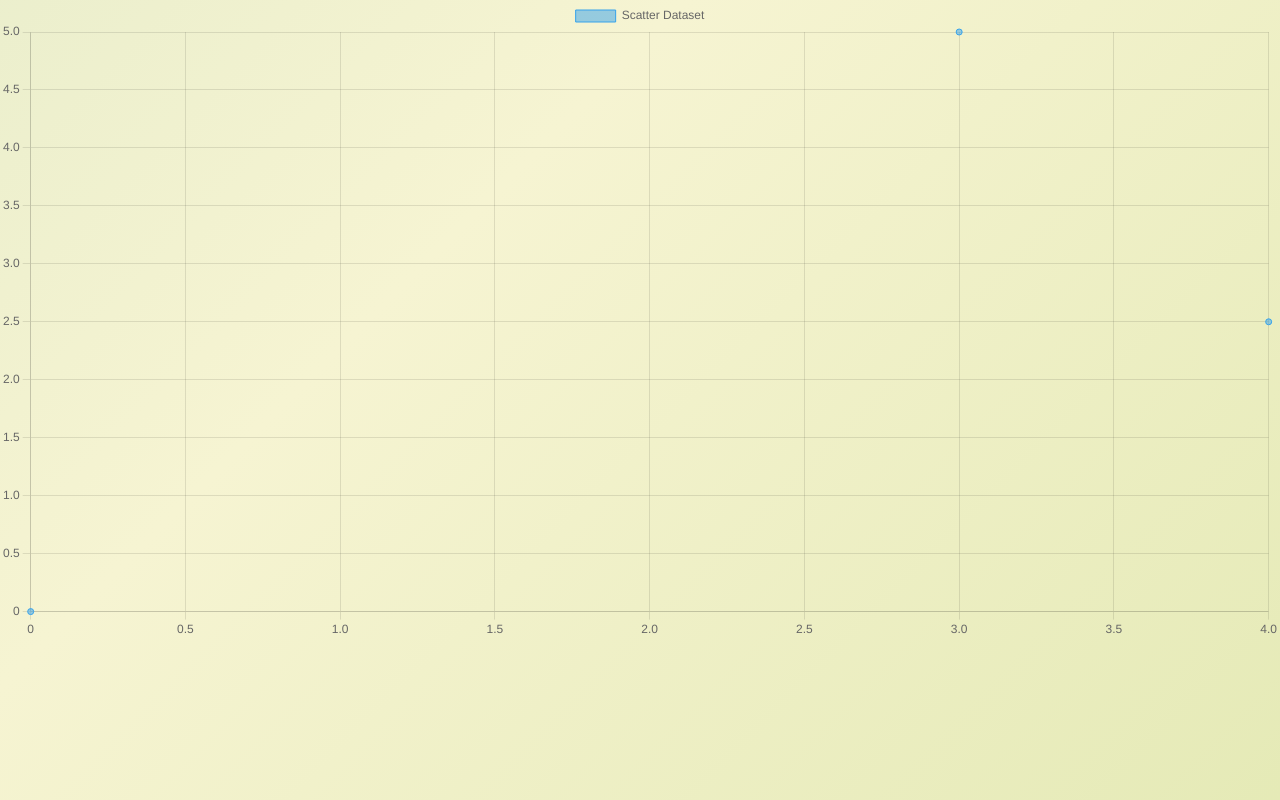
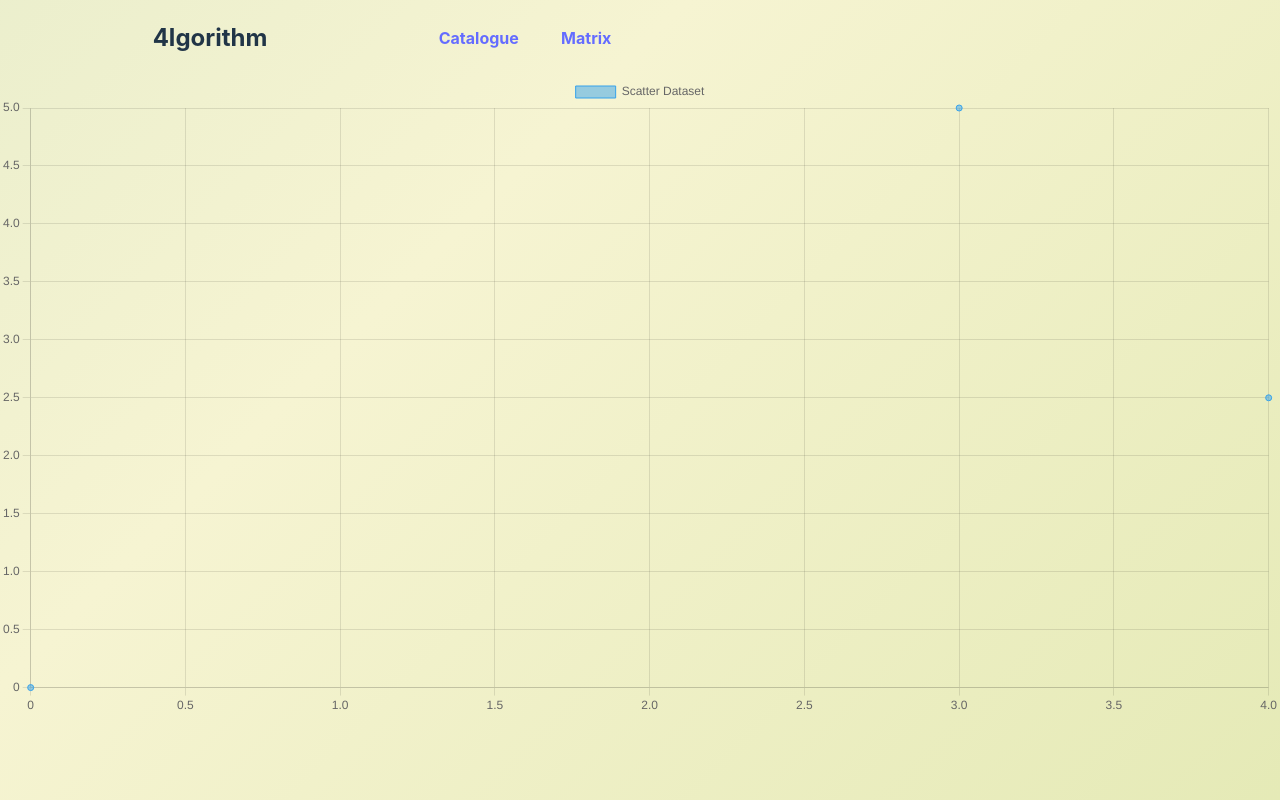
Before and after one commit to Rustic-Citrus/hackathon, a React (Vite) app: page /Matrix in a window 1280 px wide. Built offline with nearby package versions, Linux system fonts and the light colour scheme.

Commit message:
feat: implemented navbar

```diff
--- a/src/pages/Catalogue.tsx
+++ b/src/pages/Catalogue.tsx
@@ -1,9 +1,12 @@
 import { motion } from "framer-motion";
 import { Table } from "../components/Table";
+import { Navbar } from "../components/Navbar";
 
-function Catalogue() {
+const Catalogue = () => {
   return (
-    <main>
+    <>
+      <Navbar />
+      <main>
       <div className="left">
         <motion.div
           className="sidebar"
@@ -27,6 +30,8 @@ function Catalogue() {
         </div>
       </div>
     </main>
+    </>
+
   );
 }
 
--- a/src/pages/Details.tsx
+++ b/src/pages/Details.tsx
@@ -1,4 +1,5 @@
 import data from "../../data/processed.json";
+import { Navbar } from "../components/Navbar.tsx";
 import "../css/Details.css";
 import { useState, useEffect } from "react";
 
@@ -40,6 +41,8 @@ const [LLMData, setLLMData] = useState<LLMDataType | undefined>();
   }, []);
 
   return (
+    <>
+    <Navbar />
     <main>
       <h1>
         {LLMData && LLMData.name}
@@ -83,6 +86,7 @@ const [LLMData, setLLMData] = useState<LLMDataType | undefined>();
         </div>
       )}
     </main>
+    </>
   );
 }
 
--- a/src/pages/Matrix.tsx
+++ b/src/pages/Matrix.tsx
@@ -1,4 +1,5 @@
 import Chart from 'chart.js/auto';
+import { Navbar } from '../components/Navbar';
 import { useEffect } from 'react';
 import 'chartjs-plugin-annotation'; // Import the plugin
 
@@ -27,9 +28,10 @@ const Matrix = () => {
   }, []);
 
   return (
-    <div>
+    <>
+      <Navbar />
       <canvas id="myChart"></canvas>
-    </div>
+    </>
   );
 }
 
```
